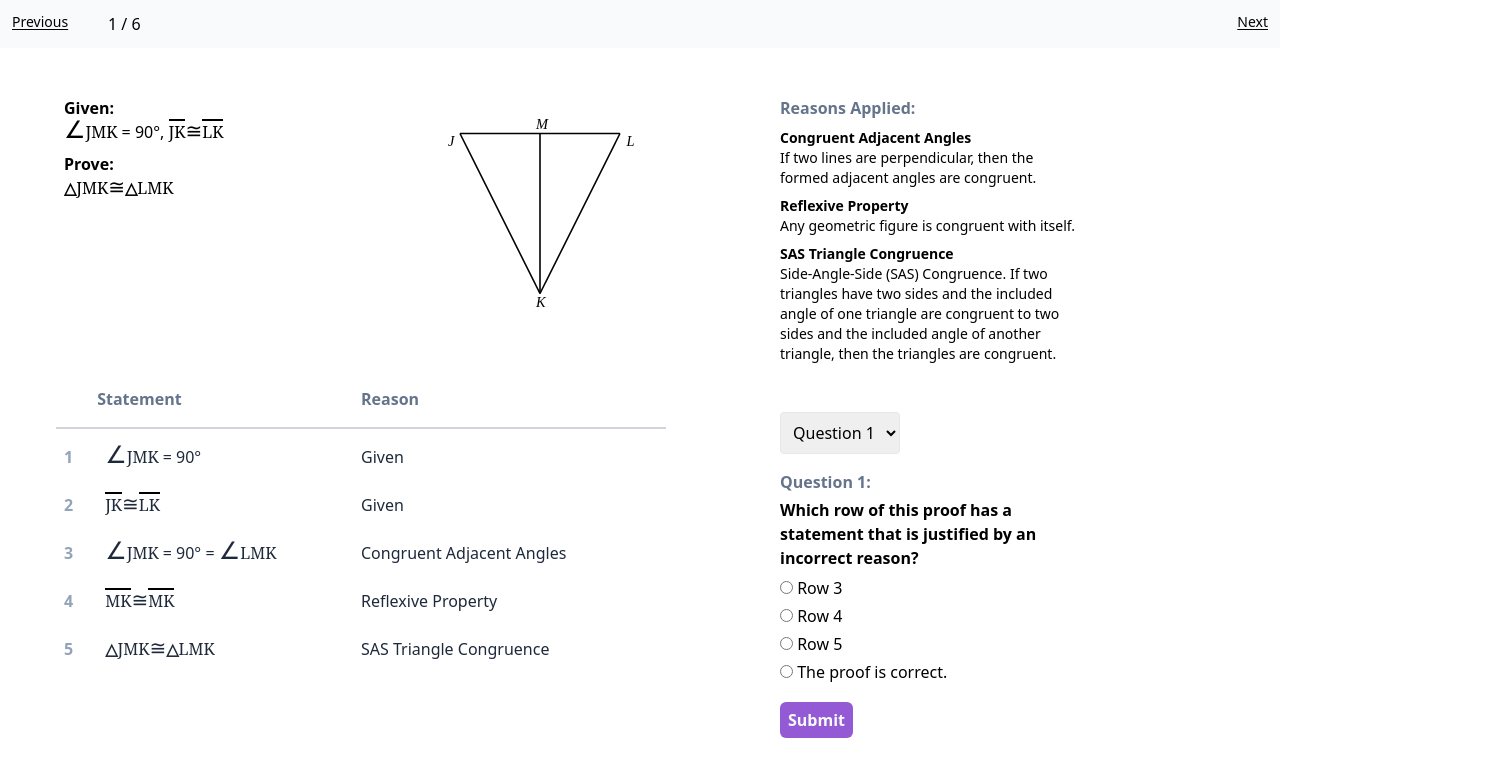
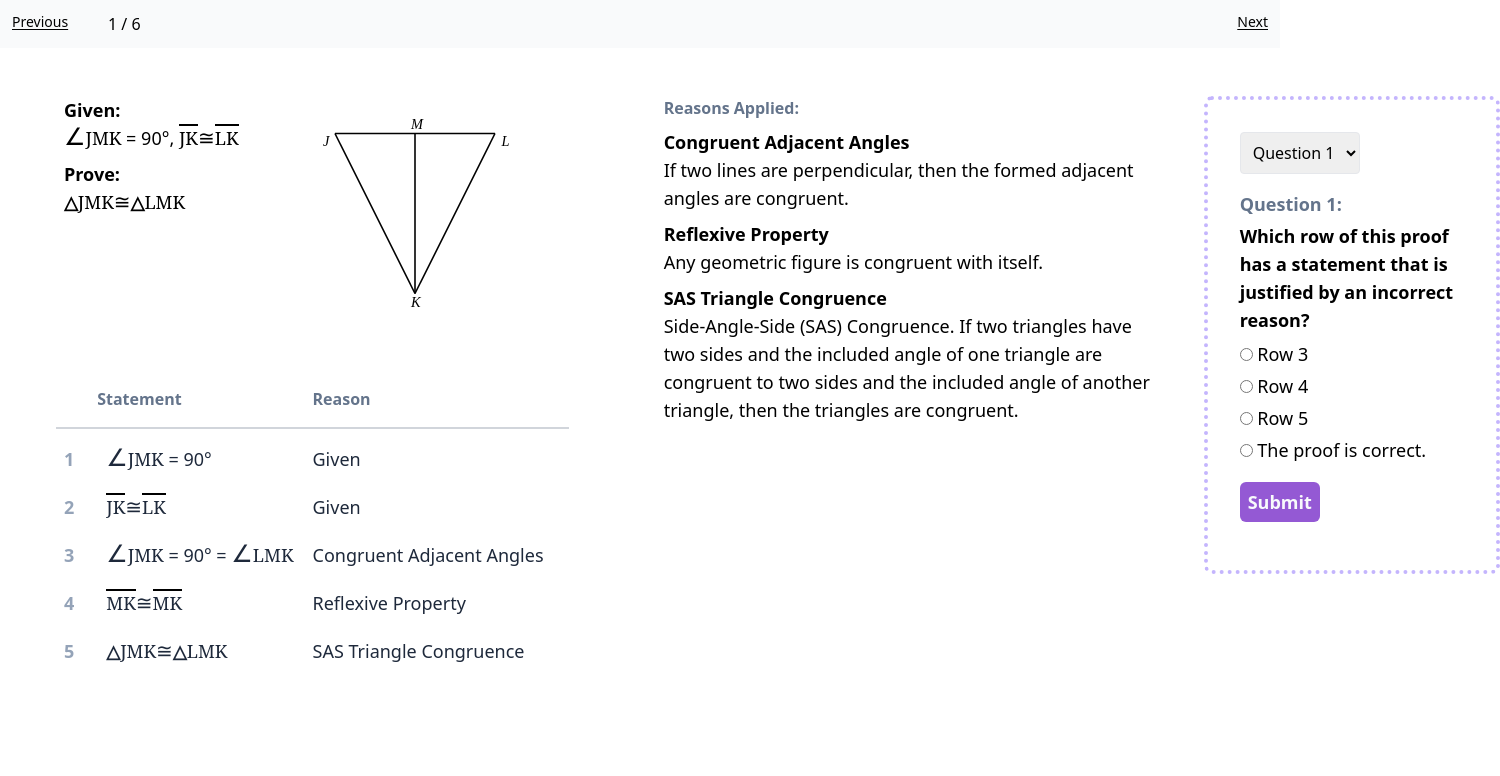
Before and after one commit to hsharriman/ender, a React (Create React App) app: page / in a window 1280 px wide. Shown: the top 776 px of the page, 1500 px wide, since content can reach past the window. Built offline with nearby package versions, Linux system fonts and the light colour scheme.

Commit message:
Changed formatting (#12)
* Changed formatting

* Fixed and changed format for static too

* Changing the format for interactive to match static

```diff
--- a/src/components/InteractiveAppPage.tsx
+++ b/src/components/InteractiveAppPage.tsx
@@ -100,8 +100,8 @@ export class InteractiveAppPage extends React.Component<
             rowHeight={64}
           />
         )}
-        <div className="top-0 left-0 w-screen max-w-[1400px] min-w-[1300px] xl:justify-start h-full font-notoSans text-slate-800 grid grid-rows-1 grid-cols-2 pt-4 pl-4 gap-4">
-          <div id="proof-steps" className="col-start-1">
+        <div className="top-0 left-0 flex flex-row flex-nowrap max-w-[1800px] min-w-[1500px] h-full font-notoSans text-slate-800 grid grid-rows-1 grid-cols-2 pl-6 gap-4">
+          <div id="proof-steps" className="col-start-1 w-[700px]">
             <div className="pt-16">
               <ProofRows
                 items={this.linkedTexts}
@@ -139,11 +139,9 @@ export class InteractiveAppPage extends React.Component<
                 />
               </div>
             </div>
-            <div className="col-span-5 pl-6">
-              <div>
-                <TestQuestions questions={this.props.questions} />
-              </div>
-            </div>
+          </div>
+          <div className="w-[400px] h-fit col-start-3 mt-12 p-8 rounded-lg border-dotted border-4 border-violet-300">
+            <TestQuestions questions={this.props.questions} />
           </div>
         </div>
       </>
--- a/src/components/MultiSelectQuestion.tsx
+++ b/src/components/MultiSelectQuestion.tsx
@@ -52,14 +52,14 @@ export class MultiSelectQuestion extends React.Component<
     const selectedOptions = this.state.selectedOptions;
 
     return (
-      <div className="">
+      <div className="text-lg">
         <div className="flex flex-col justify-start pb-1">
-          <div className="font-bold text-base text-slate-500">
+          <div className="font-bold text-slate-500">
             Question {questionNum}:
           </div>
         </div>
-        <div className="font-bold text-base pb-1">{question}</div>
-        <div className="text-base">
+        <div className="font-bold pb-1">{question}</div>
+        <div>
           {answers.map((answer, index) => {
             return (
               <div className="py-0.5" key={index}>
--- a/src/components/RadioQuestion.tsx
+++ b/src/components/RadioQuestion.tsx
@@ -47,16 +47,14 @@ export class RadioQuestion extends React.Component<
     const selectedOption = this.state.selectedOption;
 
     return (
-      <div className="">
+      <div className="text-lg">
         <div className="flex flex-col justify-start pb-1">
-          <div className="font-bold text-base text-slate-500">
+          <div className="font-bold text-slate-500">
             Question {questionNum}:
           </div>
         </div>
-        <div className="font-bold text-base pb-1">
-          <span>{question}</span>
-        </div>
-        <div className="text-base">
+        <div className="font-bold pb-1">{question}</div>
+        <div>
           {answers.map((answer, index) => {
             return (
               <div className="py-0.5" key={index}>
--- a/src/components/StaticAppPage.tsx
+++ b/src/components/StaticAppPage.tsx
@@ -58,7 +58,7 @@ export class StaticAppPage extends React.Component<
       <div className="flex flex-row justify-start h-12" key={`static-row-${i}`}>
         <div
           id={`proof-row-control-${i}`}
-          className="border-gray-300 w-10/12 h-12 ml-2 text-normal"
+          className="border-gray-300 w-10/12 h-12 ml-2 text-lg"
         >
           <div
             className={`${textColor} ${strokeColor} grid grid-rows-1 grid-cols-2 pt-2`}
@@ -79,12 +79,9 @@ export class StaticAppPage extends React.Component<
   renderReason = (item: Reason) => {
     return (
       <>
-        <div
-          className="flex flex-col justify-start pb-2"
-          key={`static-reason-${item.title}`}
-        >
-          <div className="font-semibold text-sm">{item.title}</div>
-          <div className="text-sm">{item.body}</div>
+        <div className="flex flex-col justify-start pb-2">
+          <div className="font-semibold text-lg">{item.title}</div>
+          <div className="text-lg">{item.body}</div>
         </div>
       </>
     );
@@ -93,10 +90,10 @@ export class StaticAppPage extends React.Component<
   render() {
     const ctx = this.buildCtxAndText();
     return (
-      <div className="top-0 left-0 flex flex-row flex-nowrap w-5/6 mt-12">
-        <div className="w-[800px] h-full flex flex-col ml-12">
+      <div className="top-0 left-0 flex flex-row flex-nowrap max-w-[1800px] min-w-[1500px] mt-12">
+        <div className="w-[900px] h-full flex flex-col ml-12">
           <div className="flex flex-row">
-            <div className="flex flex-col mx-4 w-[300px]">
+            <div className="flex flex-col mx-4 text-lg">
               <div className="pb-2">
                 <div className="font-bold">Given:</div>
                 <div>{this.props.givens.staticText()}</div>
@@ -122,16 +119,16 @@ export class StaticAppPage extends React.Component<
           </div>
           {this.texts.map((item, i) => this.renderRow(item, i))}
         </div>
-        <div className="min-w-[300px] max-w-[400px]">
+        <div className="min-w-[400px] max-w-[500px]">
           <div className="flex flex-col justify-start">
             <div className="font-bold text-base text-slate-500 pb-2">
               Reasons Applied:
             </div>
             {this.reasons.map((reason) => this.renderReason(reason))}
           </div>
-          <div className="mt-10">
-            <TestQuestions questions={this.props.questions} />
-          </div>
+        </div>
+        <div className="w-[400px] h-fit ml-10 p-8 rounded-lg border-dotted border-4 border-violet-300">
+          <TestQuestions questions={this.props.questions} />
         </div>
       </div>
     );
--- a/src/components/SubmitQuestion.tsx
+++ b/src/components/SubmitQuestion.tsx
@@ -27,7 +27,7 @@ export class SubmitQuestion extends React.Component<SubmitQuestionProps> {
 
   render() {
     return (
-      <div className="font-bold text-base mt-4 mb-4 text-slate-50">
+      <div className="font-bold text-lg mt-4 mb-4 text-slate-50">
         <button
           onClick={this.props.onClick}
           className="bg-[#9459d4] hover:bg-[#7644ad] focus:bg-[#623691] py-1.5 px-2 rounded-md"
--- a/src/components/TextQuestion.tsx
+++ b/src/components/TextQuestion.tsx
@@ -39,13 +39,11 @@ export class TextQuestion extends React.Component<
     const inputText = this.state.inputText;
 
     return (
-      <div className="">
+      <div className="text-lg">
         <div className="flex flex-col justify-start pb-1">
-          <div className="font-bold text-base text-slate-500">
-            Question {questionNum}:
-          </div>
+          <div className="font-boldtext-slate-500">Question {questionNum}:</div>
         </div>
-        <div className="font-bold text-base pb-1">{question}</div>
+        <div className="font-bold pb-1">{question}</div>
         <div className="text-base">
           <textarea
             name={questionNum}
```
